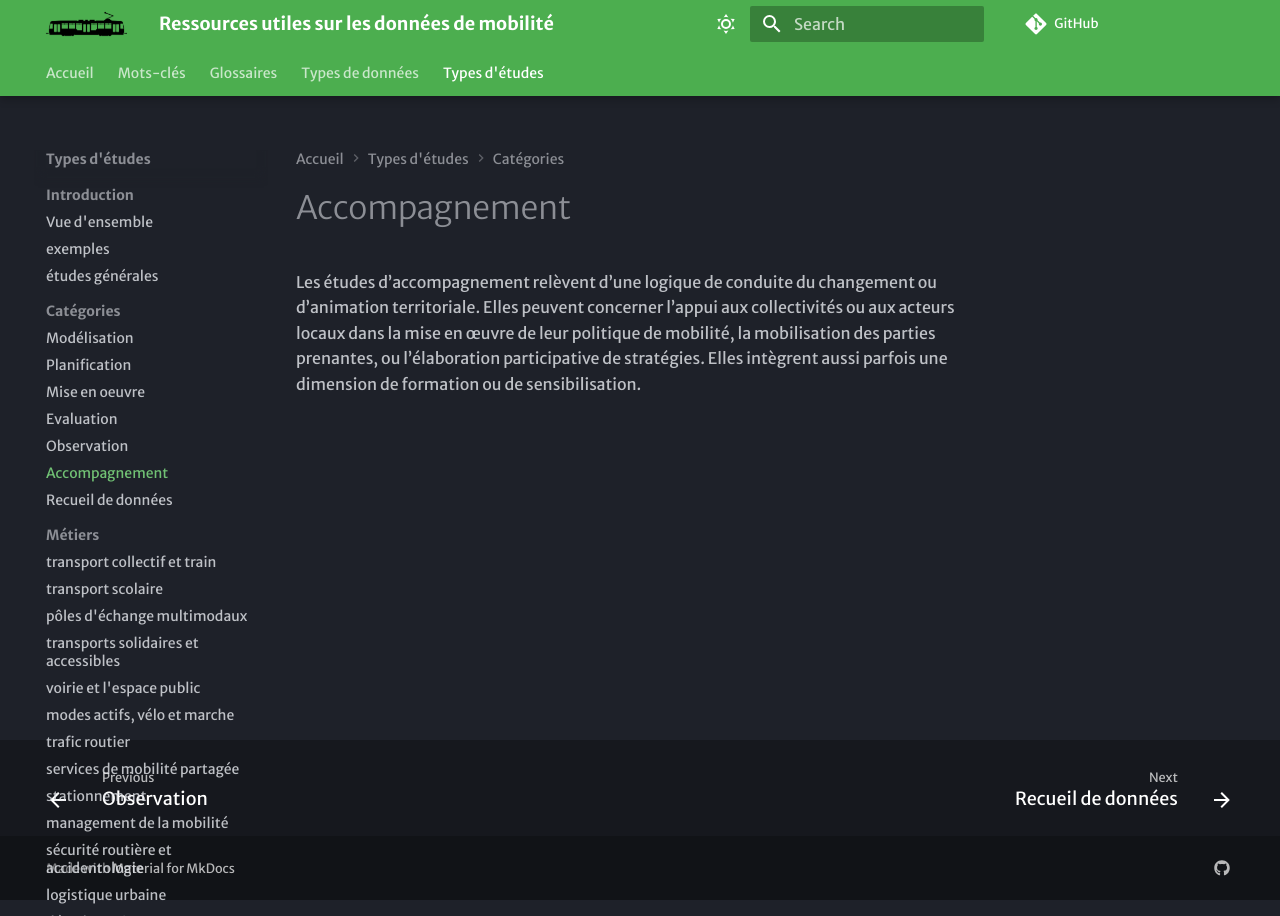
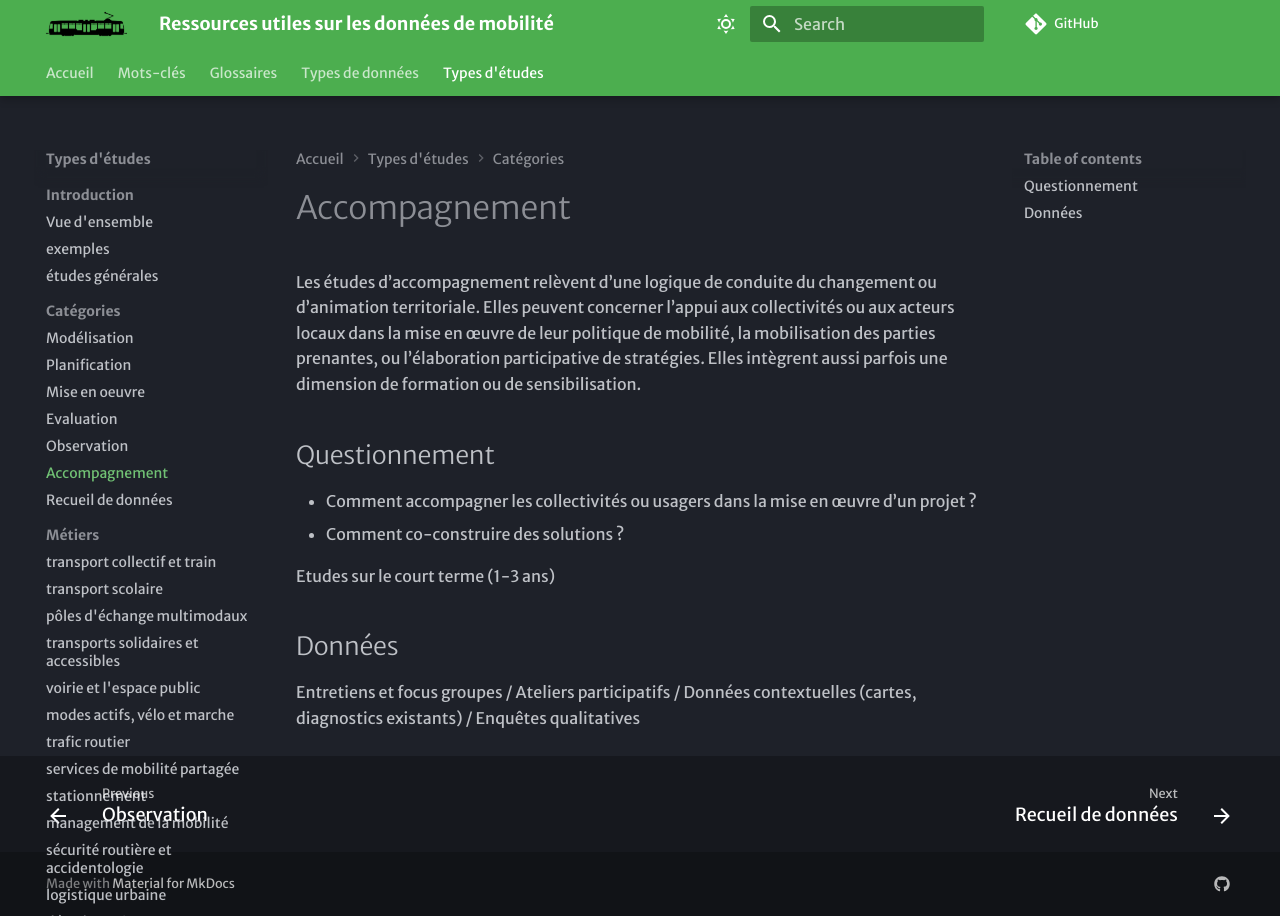
Before and after one commit to xdurang/mobscidat, an MkDocs documentation site: the page built from docs/type_etudes/accompagnement.md, in a window 1280 px wide. Built offline with MkDocs 1.6.1 and Material for MkDocs 9.7.7, drawn with Linux system fonts in a browser that asks for light colours; some web fonts are replaced; comment, search, counter and statistics services are not loaded.

Commit message:
Update accompagnement.md

```diff
--- a/docs/type_etudes/accompagnement.md
+++ b/docs/type_etudes/accompagnement.md
@@ -1,2 +1,9 @@
 # Accompagnement
 Les études d’accompagnement relèvent d’une logique de conduite du changement ou d’animation territoriale. Elles peuvent concerner l’appui aux collectivités ou aux acteurs locaux dans la mise en œuvre de leur politique de mobilité, la mobilisation des parties prenantes, ou l’élaboration participative de stratégies. Elles intègrent aussi parfois une dimension de formation ou de sensibilisation.
+## Questionnement
+- Comment accompagner les collectivités ou usagers dans la mise en œuvre d’un projet ?
+- Comment co-construire des solutions ?
+
+Etudes sur le court terme (1-3 ans)
+## Données
+Entretiens et focus groupes / Ateliers participatifs / Données contextuelles (cartes, diagnostics existants) / Enquêtes qualitatives
```
